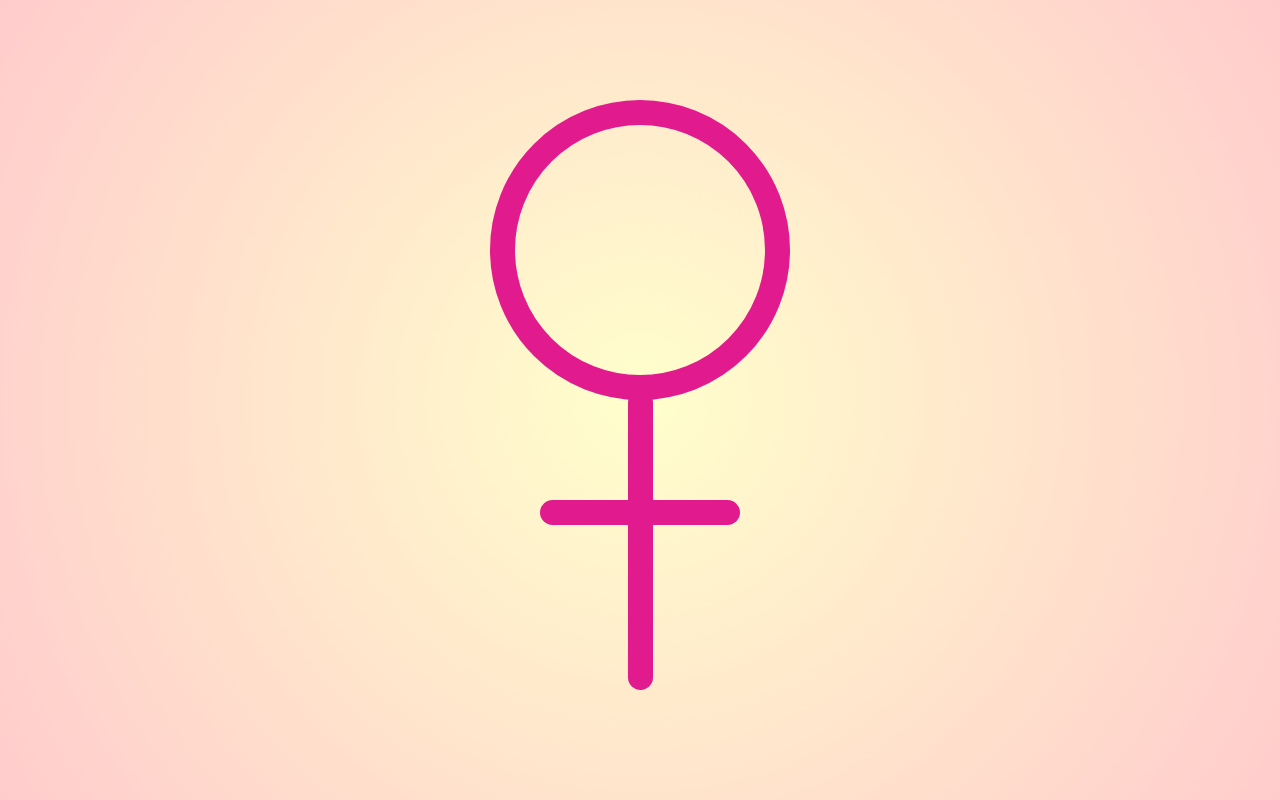
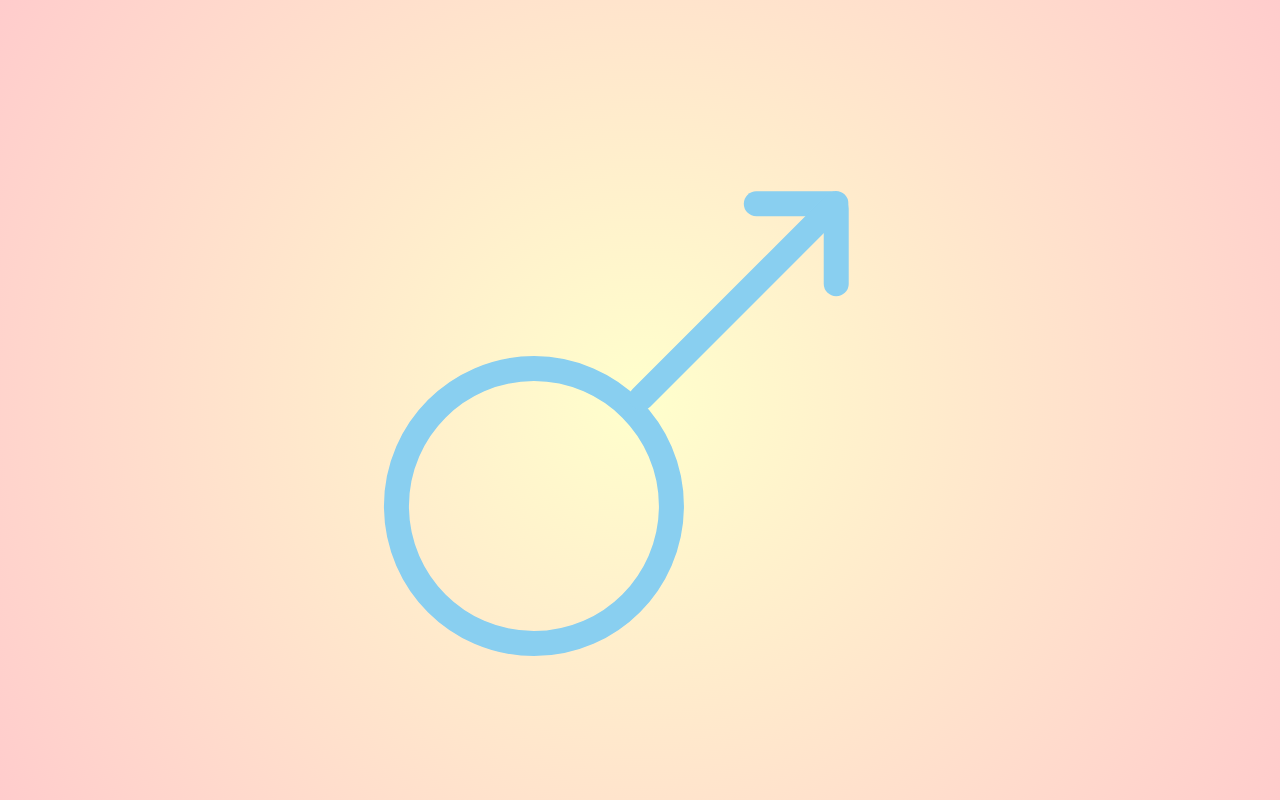
Before and after one commit to wanderbuild/CSS-Animations, a plain HTML site: page GenderToggle/index.html in a window 1280 px wide. Both pictures are taken after a click on the element 640 px from the left and 400 px from the top of the page. Drawn offline with Linux system fonts and the light colour scheme.

Commit message:
CSS Animations

```diff
--- a/GenderToggle/app.js
+++ b/GenderToggle/app.js
@@ -1,48 +1,40 @@
-let gender = true;
+let gender = false;
 
-let genderSymbol = document.getElementById("container");
+let container = document.getElementById("container");
 let head = document.getElementById('head');
 let rightarm = document.getElementById('rightarm');
 let leftarm = document.getElementById('leftarm');
 let body = document.getElementById('body');
 
-genderSymbol.addEventListener('click', () => {
+container.addEventListener('click', () => {
 
-    gender ? maleToFemale() : femaleToMale();
+        gender ? maleToFemale() : femaleToMale();
+        gender = !gender;
 
-    gender = !gender;
 })
 
 function femaleToMale() {
 
-        genderSymbol.style.transform = "rotate(-135deg)";
+        container.style.transform = "rotate(-135deg)";
 
         head.style.borderColor = "#89CFF0";
 
-        leftarm.style.transform = "translateX(20px) translateY(125px) rotate(45deg)";
+        leftarm.style.transform = "translateX(20px) translateY(135px) rotate(45deg)";
         leftarm.style.width = "100px";
         leftarm.style.backgroundColor = "#89CFF0";
 
-        rightarm.style.transform = "translateX(-20px) translateY(125px) rotate(-45deg)";
+        rightarm.style.transform = "translateX(-20px) translateY(135px) rotate(-45deg)";
         rightarm.style.width = "100px";
         rightarm.style.backgroundColor = "#89CFF0";
 
         body.style.backgroundColor = "#89CFF0";
-        body.style.height = "290px";
 }
 
 function maleToFemale(){
 
-        genderSymbol.style.transform = "rotate(0deg)";
-
-        head.style.borderColor = null;
-
-        leftarm.style.transform = "translate(0) rotate(0deg)";
-        leftarm.style.backgroundColor = null;
-
-        rightarm.style.transform = "translate(0) rotate(0deg)";
-        rightarm.style.backgroundColor = null;
-
-        body.style.backgroundColor = null;
-        body.style.height = null;
+        container.removeAttribute('style');
+        head.removeAttribute('style');
+        leftarm.removeAttribute('style');
+        rightarm.removeAttribute('style');
+        body.removeAttribute('style');
 }
--- a/GenderToggle/style.css
+++ b/GenderToggle/style.css
@@ -10,9 +10,9 @@ body {
 
 .Container {
   position: relative;
-  cursor: pointer;
   width: 300px;
   height: 600px;
+  cursor: pointer;
   transition: transform 250ms ease-in;
 }
 
```
